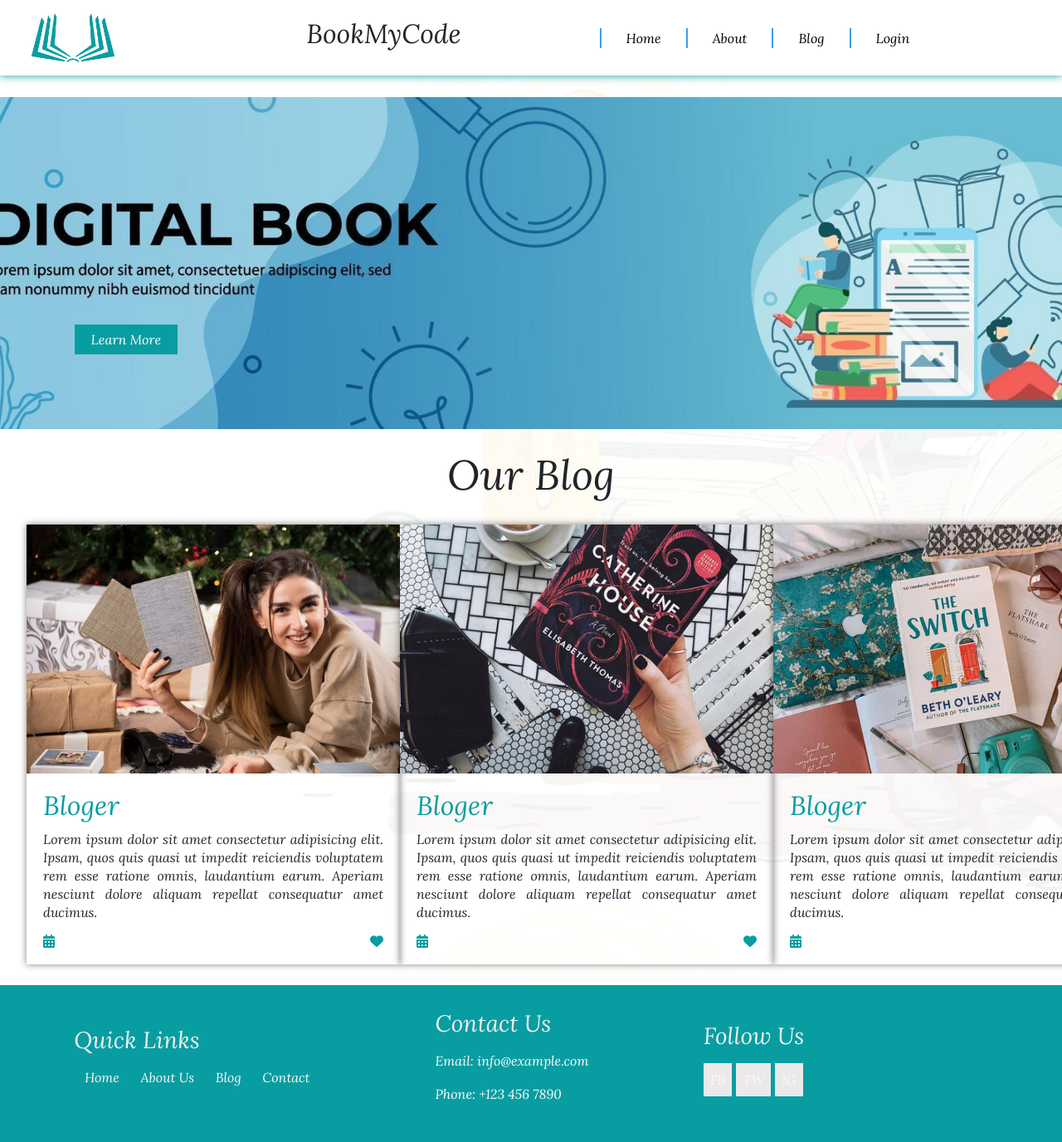
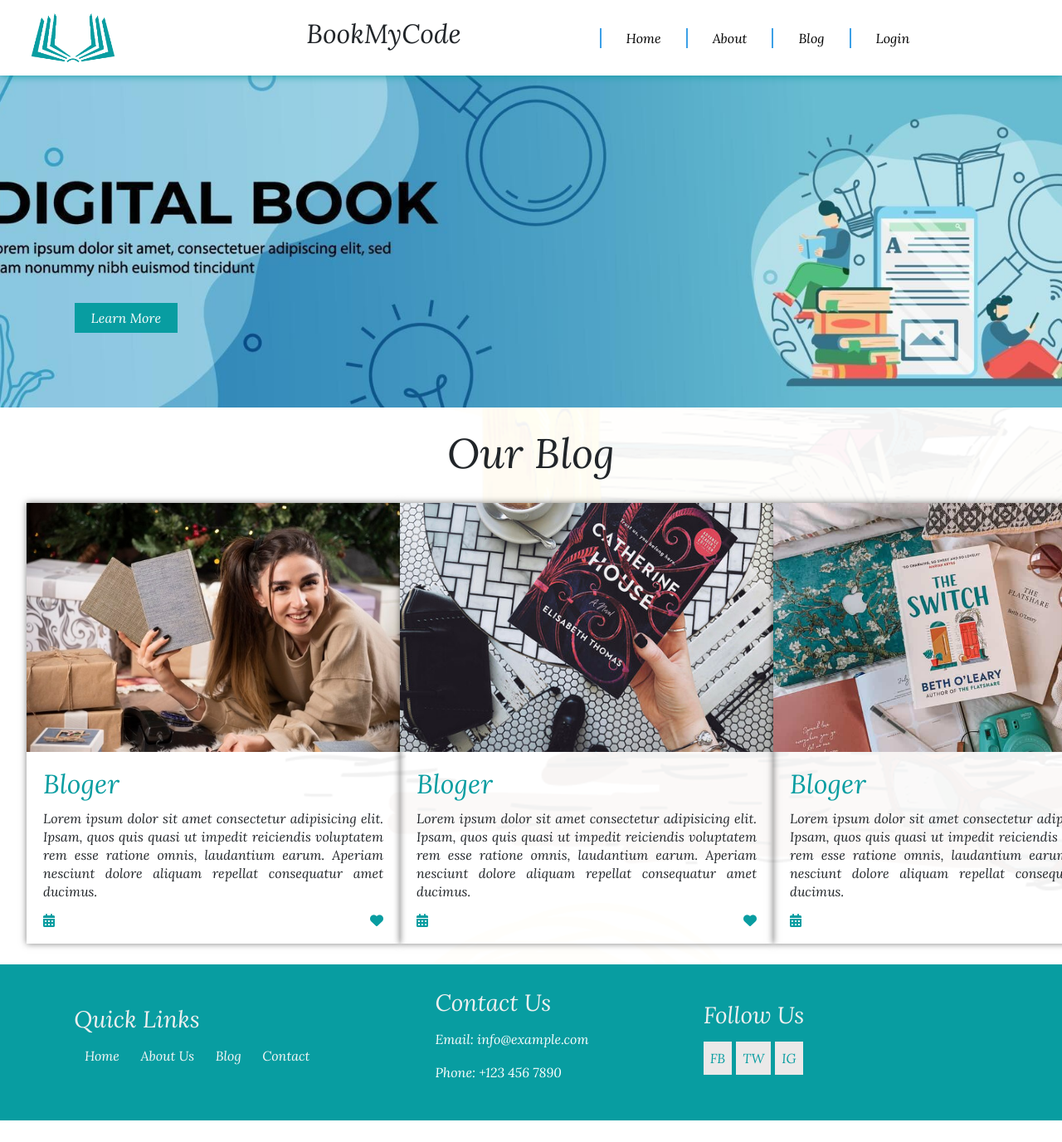
Before and after one commit to TanishqGupta12/ShowMyCode, a React app: page /Blog in a window 1280 px wide. Shown: the top 1376 px of the page at 83% size. After the commit the page ends 1350 px from the top, so only its background shows below. Built offline with nearby package versions, Linux system fonts and the light colour scheme.

Commit message:
fix footer css

```diff
--- a/src/App.css
+++ b/src/App.css
@@ -46,10 +46,6 @@
   font-weight: 500;
 }
 
-.navbar .navigation ul li:hover {
-  cursor: pointer;
-}
-
 .navbar .navigation ul li a {
   color: black;
   text-decoration: none;
@@ -59,6 +55,9 @@
   color: #3ca0e7;
 }
 
+.navbar .navigation ul li:hover {
+  cursor: pointer;
+}
 
 .navbar .navigation ul li ul {
   visibility: hidden;
@@ -79,20 +78,17 @@
   visibility: visible;
   opacity: 1;
   display: block;
-  padding-top: 5px;
+  padding-top: 20px;
 }
 
 .navbar .navigation ul li ul a:hover {
-  /* visibility: visible; */
-  /* opacity: 1; */
-  /* display: block; */
-  padding-top: 5px;
+  visibility: visible;
+  opacity: 1;
+  display: block;
+  padding-top: 20px;
 }
 
 .navbar .navigation ul li ul li {
-  visibility: visible;
-  opacity: 1;
-  display: block;
   width: 100%;
   margin: 0;
   border: none;
@@ -107,7 +103,7 @@
 
 .navbar .navigation ul li ul li a:hover {
   padding-left: 30px;
-  border-left: 2px solid #089da1;;
+  border-left: 2px solid #3ca0e7;
 }
 
 a {
@@ -272,7 +268,6 @@ a:hover {
   background-image: url("../public/banner.jpg");
   background-size: cover;
   background-position: center;
-  margin-top: 2%;
 }
 
 .banner .banner_btn {
@@ -402,9 +397,13 @@ a:hover {
   transition: transform 0.2s ease-in-out;
 }
 
-.footer-navigation ul li a,
+.footer-navigation ul li a {
+  color: #faf8f8;
+  text-decoration: none;
+}
+/* .footer-navigation ul li a, */
 .social-icon {
-  color: #faf8f8;
+  color: #089da1;
   text-decoration: none;
 }
 
```
